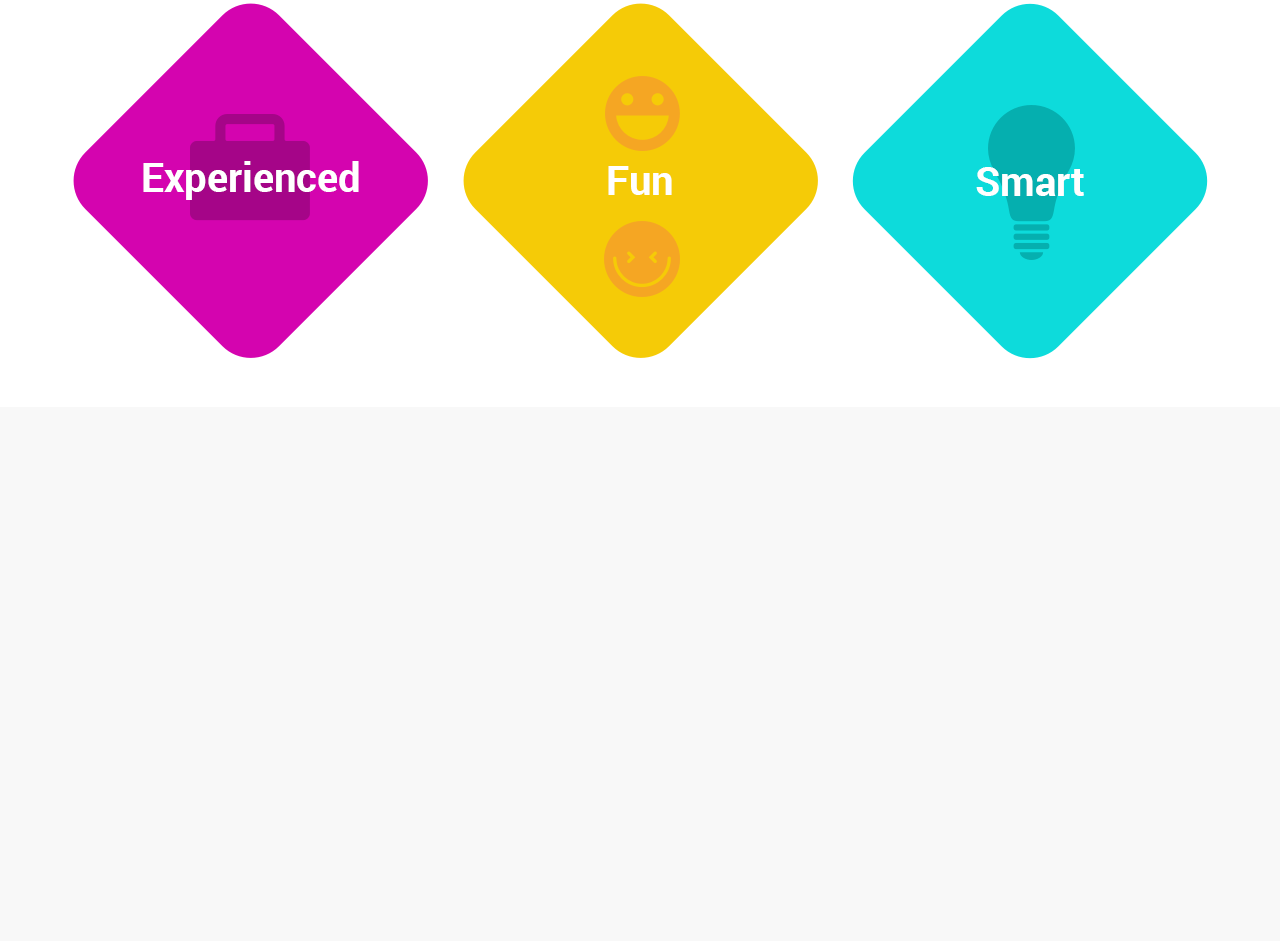
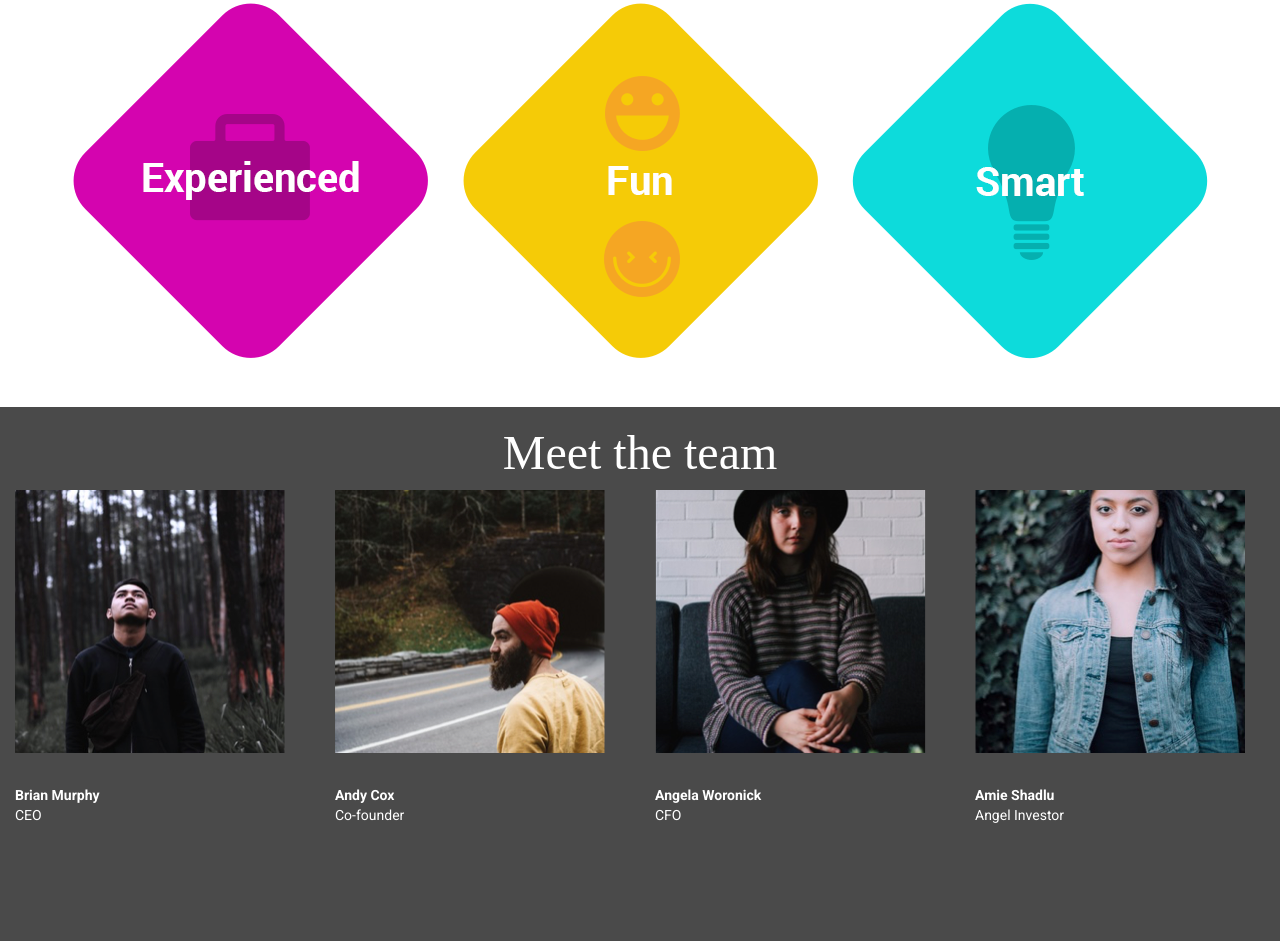
Before and after one commit to andy6491/adhoc, a plain HTML site: page index.html in a window 1280 px wide. Shown: the part 1197-2138 px from the top of the page. Before the commit the page ends 1604 px from the top, so only its background shows below. Drawn offline with nearby package versions, Linux system fonts and the light colour scheme; a web font is replaced by a local one.

Commit message:
Team section cont.

```diff
--- a/index.html
+++ b/index.html
@@ -60,5 +60,43 @@
         </div>
       </div>
     </div>
+    <!--team-->
+    <div class="container-fluid team" role="presentation">
+      <div class="row" role="presentation">
+        <h2 class="col-xs-12">Meet the team</h2>
+      </div>
+      <div class="row image" role="presentation" />
+        <div class="col-sm-3 col-xs-12">
+          <img src="resources/images/brian.png" alt="image of Brian Murphy" />
+        </div>
+        <div class="col-sm-3 col-xs-12">
+          <img src="resources/images/andy.png" alt="image of Andy Cox" />
+        </div>
+        <div class="col-sm-3 col-xs-12">
+          <img src="resources/images/angela.png" "image of Angela Woronick" />
+        </div>
+        <div class="col-sm-3 col-xs-12">
+          <img src="resources/images/amie.png" alt="image of Amie Shadlu" />
+        </div>
+      </div>
+      <div class="row" role="presentation">
+        <div class="col-sm-3 col-xs-12">
+          <strong>Brian Murphy</strong>
+          <span class="line">CEO</span>
+        </div>
+        <div class="col-sm-3 col-xs-12">
+          <strong>Andy Cox</strong>
+          <span class="line">Co-founder</span>
+        </div>
+        <div class="col-sm-3 col-xs-12">
+          <strong>Angela Woronick</strong>
+          <span class="line">CFO</span>
+        </div>
+        <div class="col-sm-3 col-xs-12">
+          <strong>Amie Shadlu</strong>
+          <span class="line">Angel Investor</span>
+        </div>
+      </div>
+    </div>
   </body>
 </html>
--- a/resources/css/style.css
+++ b/resources/css/style.css
@@ -87,7 +87,7 @@ nav ul {
 }
 
 .header-line h2 {
-  font-family: "Arbutus";
+  font-family: "Arbutus Slab";
   font-size: 3rem;
   text-align: center;
   position: relative;
@@ -100,3 +100,31 @@ nav ul {
   text-align: center;
   margin-bottom: 3rem;
 }
+
+/*team*/
+.team{
+  background-color: #4a4a4a;
+}
+
+.line {
+  display: block;
+  margin-bottom: 7.25rem;
+  color: white;
+  font-family: "Roboto";
+}
+
+.team h2 {
+  font-family: "Arbutus Slab";
+  font-size: 3rem;
+  color: white;
+  text-align: center;
+}
+
+.team strong{
+  color: white;
+  font-family: "Roboto";
+}
+
+.image {
+  margin-bottom: 2rem;
+}
```
